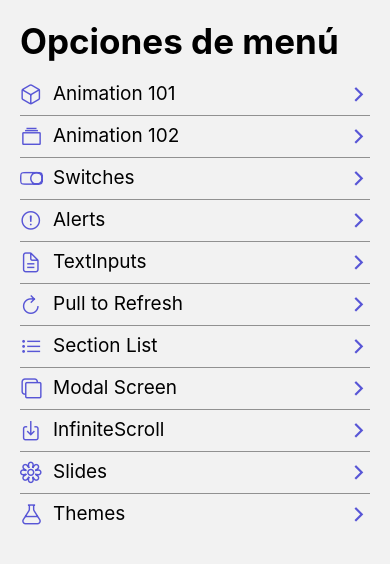
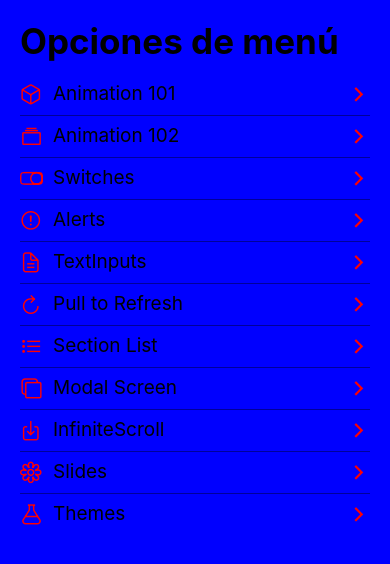
Before and after one commit to TonatiuhV/RNComponents, a React Native app: screen /HomeScreen in a window 390 px wide. Shown: the top 564 px of the page. Built offline with nearby package versions, Linux system fonts and the light colour scheme.

Commit message:
Theme Context

```diff
--- a/App.tsx
+++ b/App.tsx
@@ -8,19 +8,24 @@ import {
   Theme,
 } from '@react-navigation/native';
 import Navigator from './src/navigator/Navigator';
+import {ThemeProvider} from './src/context/theme/ThemeContext';
 
-const CustomeTheme: Theme = {
-  dark: true,
-  colors: {
-    ...DefaultTheme.colors,
-  },
+// const CustomeTheme: Theme = {
+//   dark: true,
+//   colors: {
+//     ...DefaultTheme.colors,
+//   },
+// };
+
+const AppState = ({children}: any) => {
+  return <ThemeProvider>{children}</ThemeProvider>;
 };
 
 const App = () => {
   return (
-    <NavigationContainer theme={CustomeTheme}>
+    <AppState>
       <Navigator />
-    </NavigationContainer>
+    </AppState>
   );
 };
 
--- a/src/components/FlatListMenuItem.tsx
+++ b/src/components/FlatListMenuItem.tsx
@@ -1,8 +1,9 @@
+import React, {useContext} from 'react';
+import {StyleSheet, Text, View, TouchableOpacity} from 'react-native';
 import {useNavigation} from '@react-navigation/native';
-import React from 'react';
-import {StyleSheet, Text, View} from 'react-native';
-import {TouchableOpacity} from 'react-native-gesture-handler';
+
 import Icon from 'react-native-vector-icons/Ionicons';
+import {ThemeContext} from '../context/theme/ThemeContext';
 import {MenuItem} from '../interfaces/appInterfaces';
 
 interface Props {
@@ -11,15 +12,19 @@ interface Props {
 
 export const FlatListMenuItem = ({menuItem}: Props) => {
   const navigation = useNavigation();
+
+  const {
+    theme: {colors},
+  } = useContext(ThemeContext);
   return (
     <TouchableOpacity
       activeOpacity={0.5}
       onPress={() => navigation.navigate(menuItem.component as any)}>
       <View style={styles.container}>
-        <Icon name={menuItem.icon} color="#5856D6" size={23} />
+        <Icon name={menuItem.icon} color={colors.primary} size={23} />
         <Text style={styles.itemText}>{menuItem.name}</Text>
         <View style={{flex: 1}}></View>
-        <Icon name="chevron-forward-outline" color="#5856D6" size={23} />
+        <Icon name="chevron-forward-outline" color={colors.primary} size={23} />
       </View>
     </TouchableOpacity>
   );
--- /dev/null
+++ b/src/context/theme/ThemeContext.tsx
@@ -0,0 +1,35 @@
+import React, {useReducer} from 'react';
+import {createContext} from 'react';
+import {lightTheme, themeReducer, ThemeState} from './themeReducer';
+
+interface ThemeContextProps {
+  theme: ThemeState; // TODO:
+  setDarkTheme: () => void;
+  setLightTheme: () => void;
+}
+
+export const ThemeContext = createContext({} as ThemeContextProps);
+
+export const ThemeProvider = ({children}: any) => {
+  console.log(lightTheme);
+  const [theme, dispatch] = useReducer(themeReducer, lightTheme); // TODO: el
+
+  const setDarkTheme = () => {
+    dispatch({type: 'set_dark_theme'});
+  };
+
+  const setLightTheme = () => {
+    dispatch({type: 'set_light_theme'});
+  };
+
+  return (
+    <ThemeContext.Provider
+      value={{
+        theme,
+        setDarkTheme,
+        setLightTheme,
+      }}>
+      {children}
+    </ThemeContext.Provider>
+  );
+};
--- /dev/null
+++ b/src/context/theme/themeReducer.tsx
@@ -0,0 +1,35 @@
+import {Theme} from '@react-navigation/native';
+
+type ThemeAction = {type: 'set_light_theme'} | {type: 'set_dark_theme'};
+
+export interface ThemeState extends Theme {
+  curentTheme: 'light' | 'dark';
+  dividerColor: string;
+}
+// Mala practica deberia etar dentro del reducer
+// no debe depender de externos el redcer
+export const lightTheme: ThemeState = {
+  curentTheme: 'light',
+  dividerColor: 'rgba(0,0,0,0.7)',
+  dark: false,
+  colors: {
+    primary: 'red',
+    background: 'blue',
+    card: 'green',
+    text: 'pink',
+    border: 'orange',
+    notification: 'teal',
+  },
+};
+
+export const themeReducer = (
+  state: ThemeState,
+  action: ThemeAction,
+): ThemeState => {
+  switch (action.type) {
+    case 'set_light_theme':
+      return {...lightTheme};
+    default:
+      return state;
+  }
+};
--- a/src/navigator/Navigator.tsx
+++ b/src/navigator/Navigator.tsx
@@ -1,4 +1,4 @@
-import React from 'react';
+import React, {useContext} from 'react';
 
 import {createStackNavigator} from '@react-navigation/stack';
 import {HomeScreen} from '../screens/HomeScreen';
@@ -13,11 +13,18 @@ import {ModalScreen} from '../screens/ModalScreen';
 import {InfiniteScrollScreen} from '../screens/InfiniteScrollScreen';
 import SlidesScreen from '../screens/SlidesScreen';
 import {ChangeThemeScreen} from '../screens/ChangeThemeScreen';
+import {NavigationContainer} from '@react-navigation/native';
+import {ThemeContext} from '../context/theme/ThemeContext';
 
 const Stack = createStackNavigator();
 
 const Navigator = () => {
+  const {theme} = useContext(ThemeContext);
+  // Dont work in App.tsx
   return (
+    <NavigationContainer
+      //theme={CustomeTheme}
+      theme={theme}>
       <Stack.Navigator
         screenOptions={{
           headerShown: false,
@@ -26,8 +33,14 @@ const Navigator = () => {
           // },
         }}>
         <Stack.Screen name="HomeScreen" component={HomeScreen} />
-      <Stack.Screen name="Animation101Screen" component={Animation101Screen} />
-      <Stack.Screen name="Animation102Screen" component={Animation102Screen} />
+        <Stack.Screen
+          name="Animation101Screen"
+          component={Animation101Screen}
+        />
+        <Stack.Screen
+          name="Animation102Screen"
+          component={Animation102Screen}
+        />
         <Stack.Screen name="SwitchScreen" component={SwitchScreen} />
         <Stack.Screen name="AlertScreen" component={AlertScreen} />
         <Stack.Screen name="TextInputsScreen" component={TextInputsScreen} />
@@ -47,6 +60,7 @@ const Navigator = () => {
         <Stack.Screen name="SlidesScreen" component={SlidesScreen} />
         <Stack.Screen name="ChangeThemeScreen" component={ChangeThemeScreen} />
       </Stack.Navigator>
+    </NavigationContainer>
   );
 };
 
--- a/src/screens/ChangeThemeScreen.tsx
+++ b/src/screens/ChangeThemeScreen.tsx
@@ -1,14 +1,18 @@
-import React from 'react';
+import React, {useContext} from 'react';
 import {Text, View} from 'react-native';
 import {TouchableOpacity} from 'react-native-gesture-handler';
 import {HeaderTitle} from '../components/HeaderTitle';
+import {ThemeContext} from '../context/theme/ThemeContext';
 import {appStyles} from '../theme/appTheme';
 
 export const ChangeThemeScreen = () => {
+  const {setDarkTheme} = useContext(ThemeContext);
+
   return (
     <View style={appStyles.globalMargin}>
       <HeaderTitle title="Theme" />
       <TouchableOpacity
+        onPress={() => setDarkTheme()}
         activeOpacity={0.8}
         style={{
           backgroundColor: '#5856D6',
```
Lines whose indentation alone changed are shown as unchanged.
